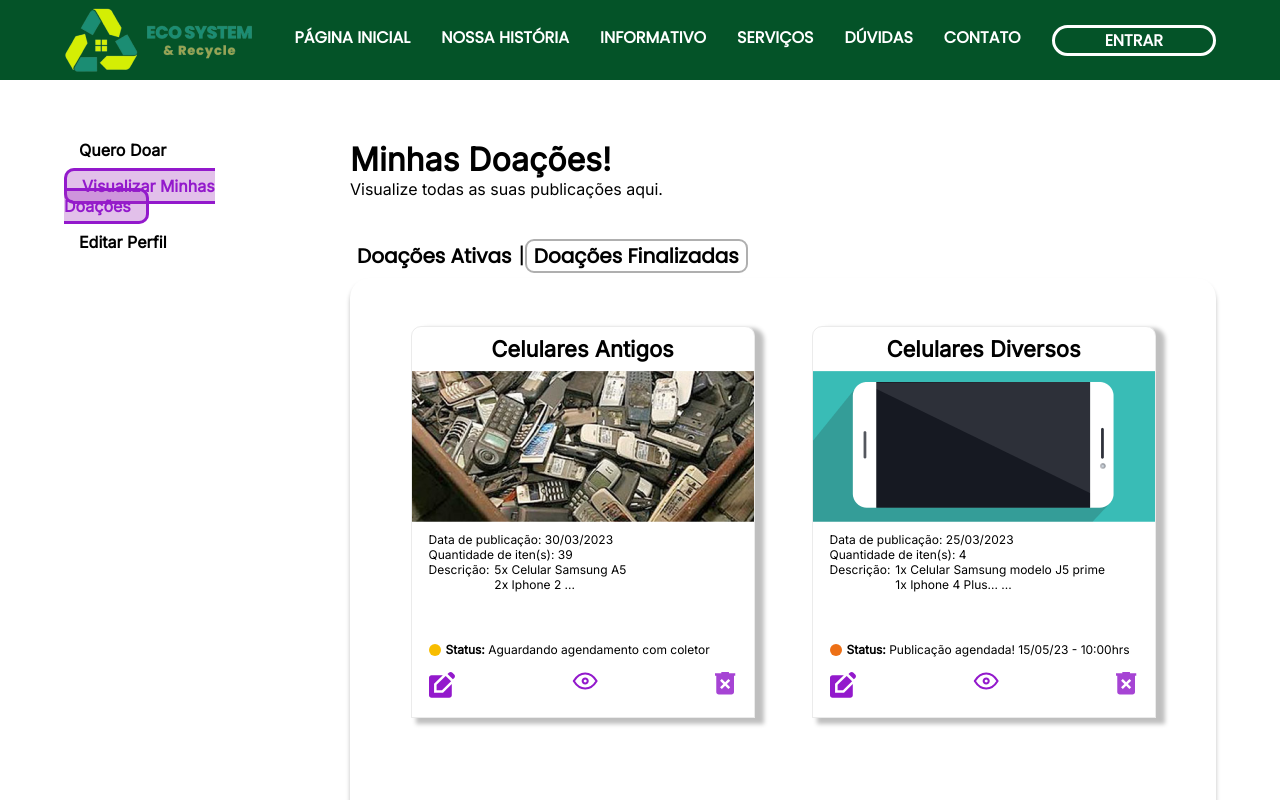
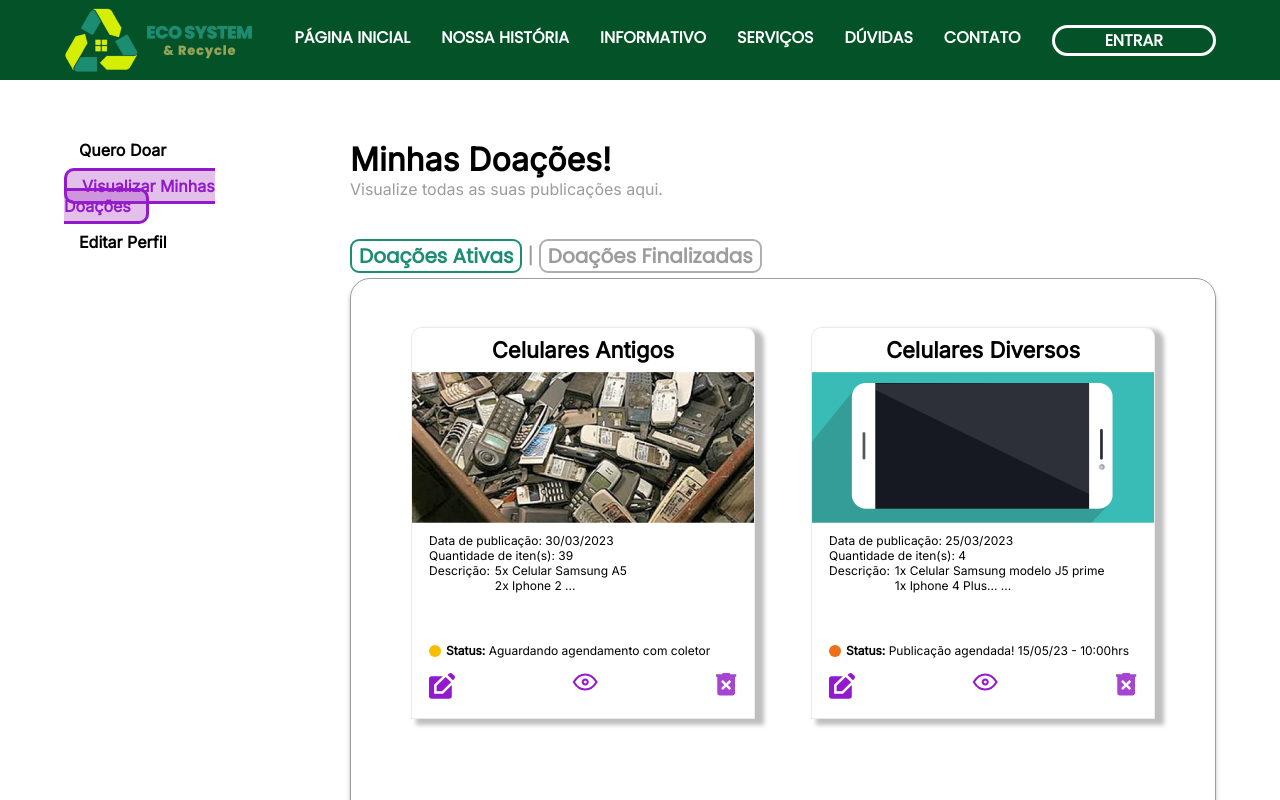
Before and after one commit to RosemeireOliveira/api-ecosystem, a React (Vite) app: page /minhasdoacoes in a window 1280 px wide. Shown: the top 800 px of the page. Built offline with nearby package versions, Linux system fonts and the light colour scheme.

Commit message:
Finalizada ultimos detalhes da página

```diff
--- a/src/index.css
+++ b/src/index.css
@@ -13,6 +13,8 @@
   --verde1: #045328;
   --branco: #fff;
   --roxo: #9319CC;
+  --verde2: #1B8D73;
+  --cinza: #9c9c9c;
 }
 
 .wrapper{
--- a/src/pages/MinhasDoacoes/style.css
+++ b/src/pages/MinhasDoacoes/style.css
@@ -88,6 +88,7 @@ aside li:nth-child(2) a  {
     font-size: 22px;
     font-family: var(--font1);
     color: var(--cinza);
+    padding: 0 5px;
 }
 
 
```
